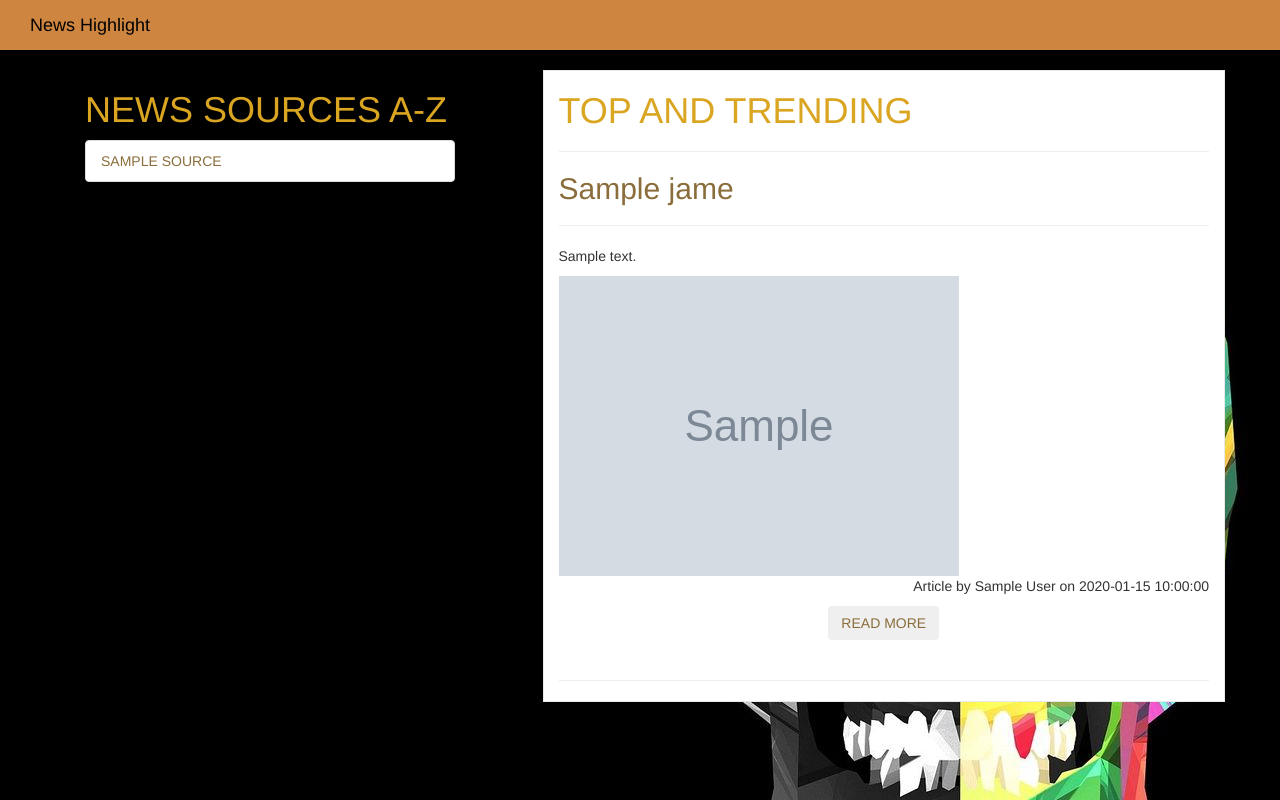
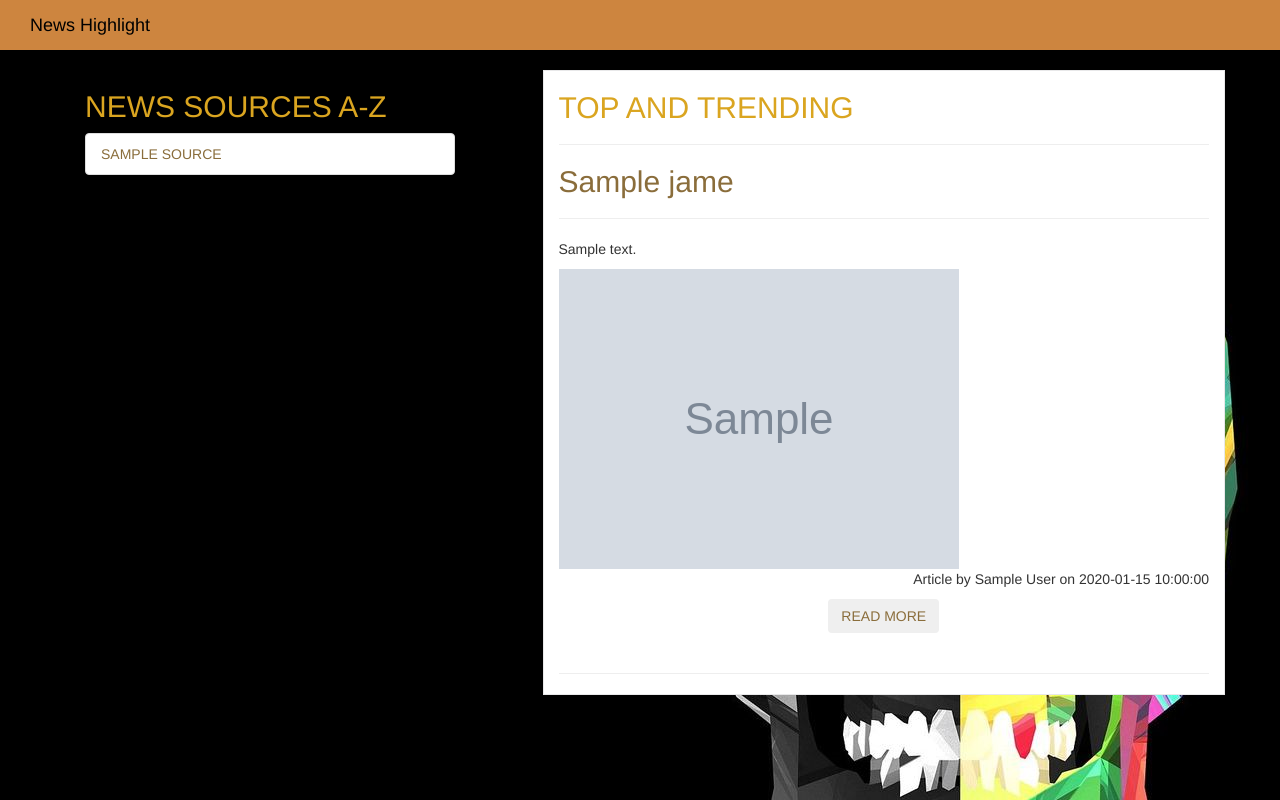
Before and after one commit to JamesMutahi/News-Highlight, a Flask app: template app/templates/index.html in a window 1280 px wide. Run offline with Flask 2, Linux system fonts and the light colour scheme; the template is opened without the code that fills it: most values are stand-ins (such as "Sample title", 1, 10 or a date in 2020); grey boxes marked "Sample" are stand-in pictures; some libraries are stand-ins or nearby versions; some web fonts are replaced.

Commit message:
Make minor changes

```diff
--- a/app/templates/Top_headlines.html
+++ b/app/templates/Top_headlines.html
@@ -11,8 +11,8 @@
                         </div>
                         <ul class="list-group list-group-flush">
                             {% for source in sources %}
-                            <li class="list-group-item "><a class="text-warning" href="/source/{{source.id}}">{{ source.name.upper() }}</a></li>
-                            {% endfor %}
+                            <a style="text-decoration: none;" class="text-warning" href="/source/{{source.id}}">
+                                <li class="list-group-item ">{{ source.name.upper() }} {% endfor %}
                         </ul>
                     </div>
                 </nav>
--- a/app/templates/index.html
+++ b/app/templates/index.html
@@ -16,7 +16,7 @@
                 <nav class="d-none d-md-block bg-light sidebar">
                     <div class="card container-fluid" style="width: 40rem;">
                         <div class="card-header">
-                            <h1 class="text-muted" style="color: goldenrod"> NEWS SOURCES A-Z</h1>
+                            <h2 class="text-muted" style="color: goldenrod"> NEWS SOURCES A-Z</h2>
                         </div>
                         <ul class="list-group list-group-flush">
                             {% for source in sources %}
@@ -31,7 +31,7 @@
         <div class="container col-md-7" style="background-color: #fff;
     border: 1px solid #e8e8e9;float: right">
             <div>
-                <h1 style="size:21px;color: goldenrod"> TOP AND TRENDING </h1>
+                <h2 style="size:21px;color: goldenrod"> TOP AND TRENDING </h2>
                 <hr> {% for james in Everything %} {% if james.urlToImage%}
                 <div class="card">
                     <div class="card-body">
@@ -43,7 +43,7 @@
                         <img src="{{ james.urlToImage }}" class="card-img-top img-responsive" alt="...">
                         <p class="card-text" style='text-align: right;' class="text-muted">Article by {{ james.author }} on {{ james.publishedAt}}</p>
                         <div class="text-center mt-3">
-                            <button type="button" class="btn btn-outline-success rounded-pill"><a class="text-warning" style="text-decoration: none;" href="{{ james.url }}">READ MORE</a></button></div>
+                            <button type="button" class="btn btn-outline-success"><a class="text-warning" style="text-decoration: none;" href="{{ james.url }}">READ MORE</a></button></div>
 
                     </div>
                     <br>
```
